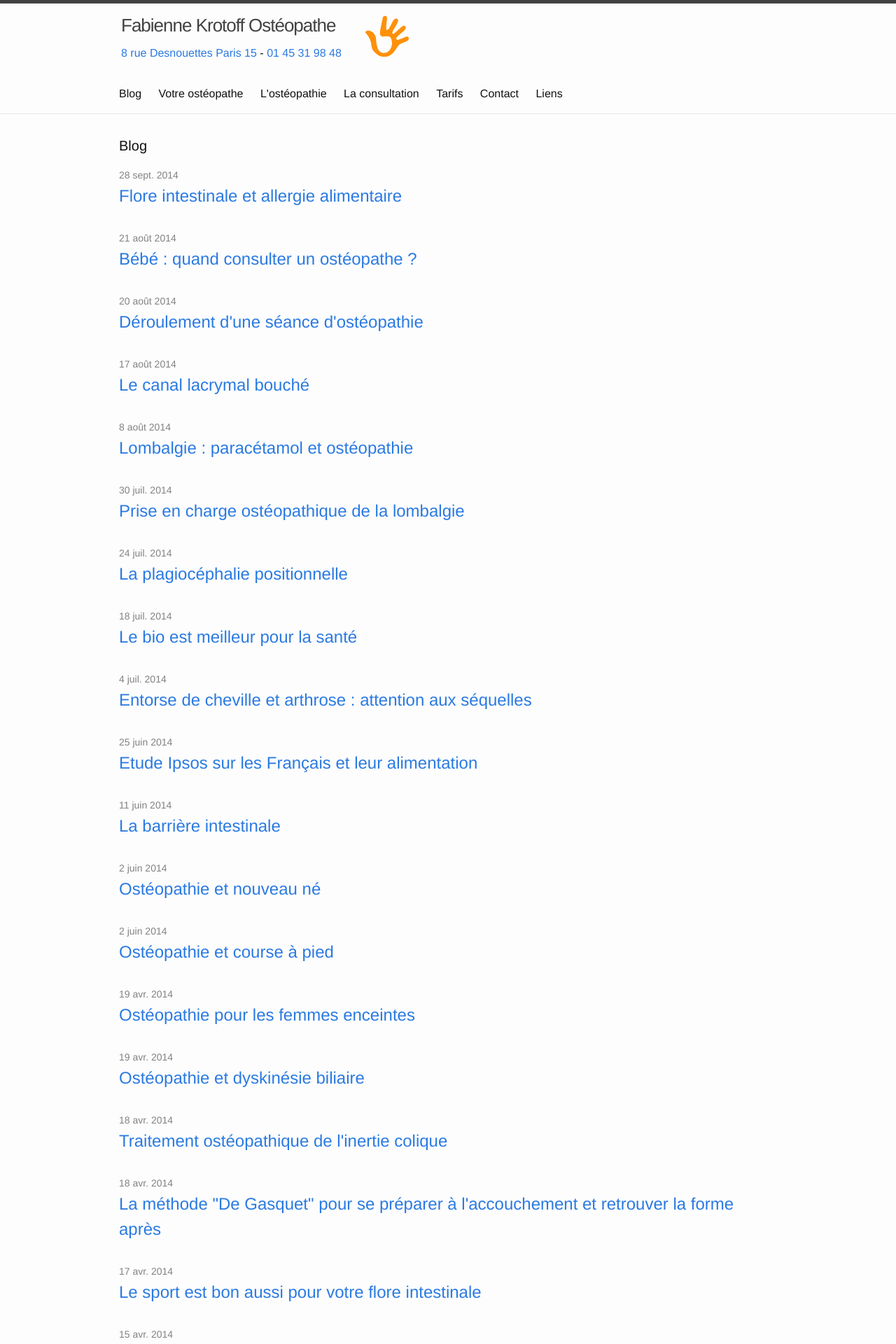
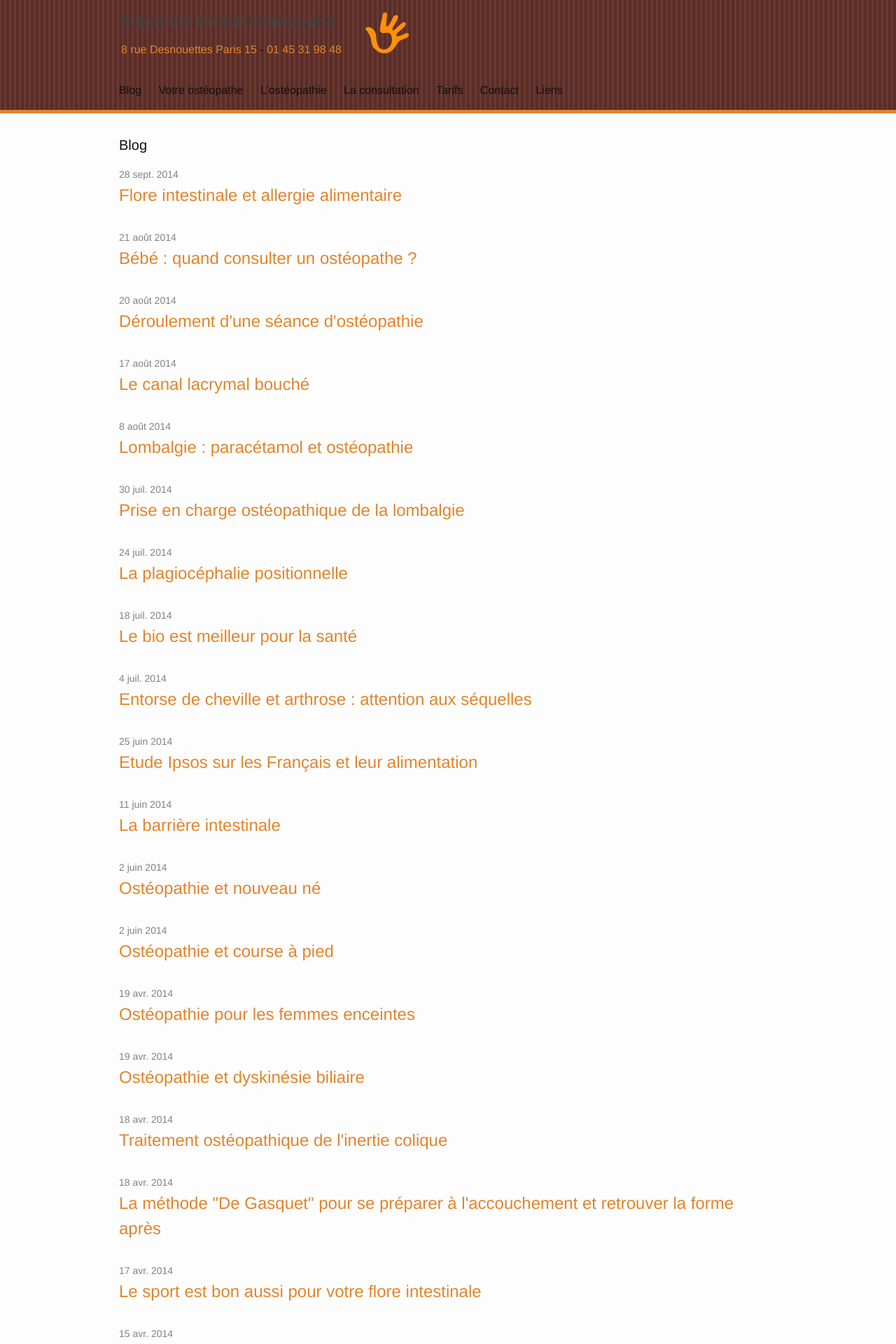
Before and after one commit to tkrotoff/osteo15, a Jekyll site: the page built from index.html, in a window 1280 px wide. Shown: the top 1920 px of the page at 70% size. Built offline with Jekyll 4.4.1, drawn with Linux system fonts in a browser that asks for light colours.

Commit message:
Background for the header and footer + change the brand color

```diff
--- a/_sass/_base.scss
+++ b/_sass/_base.scss
@@ -19,7 +19,11 @@ body {
     line-height: $base-line-height;
     font-weight: 300;
     color: $text-color;
-    background-color: $background-color;
+
+    // The body should take the background wanted for the footer
+    // in case the page is smaller than the web browser window
+    background: transparent url('/assets/bg-line-tan.png') repeat center top;
+
     -webkit-text-size-adjust: 100%;
 }
 
--- a/_sass/_layout.scss
+++ b/_sass/_layout.scss
@@ -2,12 +2,12 @@
  * Site header
  */
 .site-header {
-    border-top: 5px solid $grey-color-dark;
-    border-bottom: 1px solid $grey-color-light;
+    border-bottom: 5px solid $brand-color;
     min-height: 56px;
 
     // Positioning context for the mobile navigation icon
     position: relative;
+    background: transparent url('/assets/bg-line-chocolate.png') repeat center top;
 }
 
 .site-title {
@@ -92,8 +92,10 @@
  * Site footer
  */
 .site-footer {
-    border-top: 1px solid $grey-color-light;
+    border-top: 5px solid $brand-color;
     padding: $spacing-unit 0;
+
+    background: transparent url('/assets/bg-line-tan.png') repeat center top;
 }
 
 .footer-heading {
@@ -163,6 +165,8 @@
  */
 .page-content {
     padding: $spacing-unit 0;
+
+    background-color: $background-color;
 }
 
 .page-heading {
--- a/css/main.scss
+++ b/css/main.scss
@@ -15,7 +15,7 @@ $spacing-unit:     30px;
 
 $text-color:       #111;
 $background-color: #fdfdfd;
-$brand-color:      #2a7ae2;
+$brand-color:      #e2842c;
 
 $grey-color:       #828282;
 $grey-color-light: lighten($grey-color, 40%);
```
Also changed, not shown: _includes/footer.html (+1 -1 lines), assets/bg-line-chocolate.png (added), assets/bg-line-tan.png (added).
